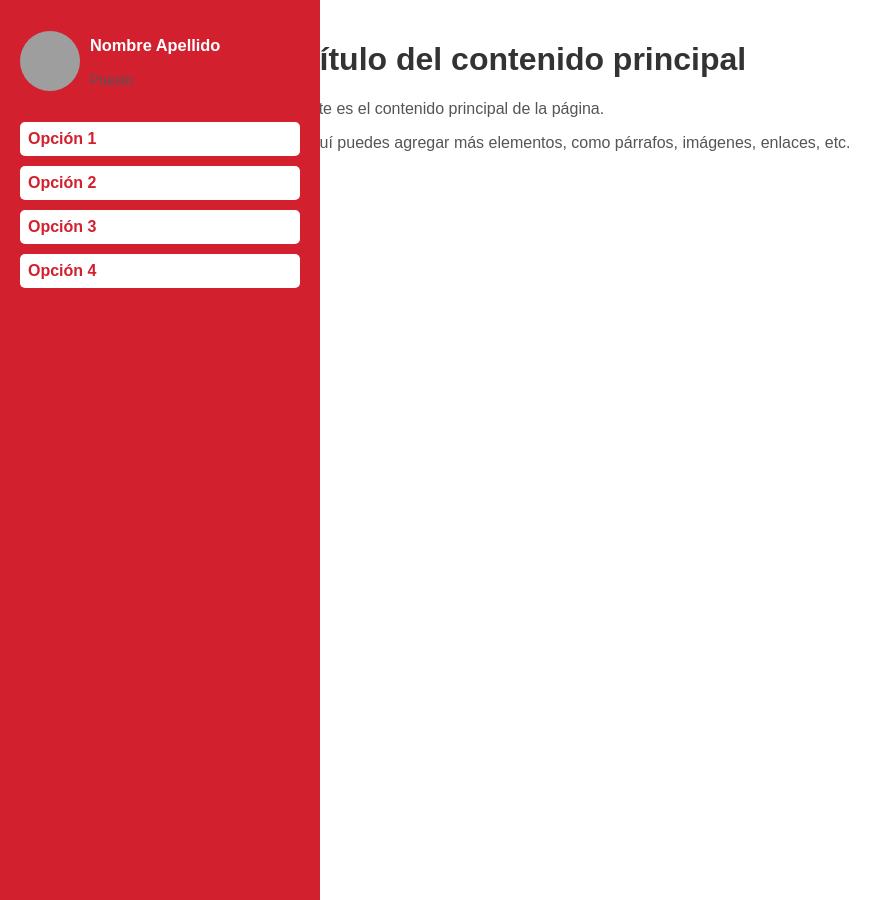
After one commit to JairGonzalaz/Metro_bus_personal, a Django app: template app/template/base/side_bar.html in a window 1280 px wide. The commit adds this page. Shown: the whole page, without its empty margins (0-892 px from the left). Run offline with Django 4.2, Linux system fonts and the light colour scheme; the template is opened without the code that fills it, so the values that code supplies are empty; grey boxes are pictures that could not be loaded.

Commit message:
se actualizaron los colores de los css para que tenga la tematica del metrobus

```diff
--- /dev/null
+++ b/app/static/base/css/side_bar.css
@@ -0,0 +1,72 @@
+body {
+    margin: 0;
+    padding: 0;
+    font-family: Arial, sans-serif;
+}
+
+.sidebar {
+    background-color: #d2202f;
+    color: #fff;
+    width: 280px;
+    height: 100vh;
+    position: fixed;
+    top: 0;
+    left: 0;
+    padding: 20px;
+}
+
+.profile {
+    display: flex;
+    align-items: center;
+    margin-bottom: 20px;
+}
+
+.profile-image {
+    width: 60px;
+    height: 60px;
+    border-radius: 50%;
+    margin-right: 10px;
+}
+
+.profile-info {
+    font-size: 14px;
+}
+
+.menu {
+    margin-bottom: 20px;
+}
+
+.menu ul {
+    list-style: none;
+    padding: 0;
+    margin: 0;
+}
+
+.menu li {
+    margin-bottom: 10px;
+}
+
+.menu a {
+    color: #fff;
+    text-decoration: none;
+    display: block;
+    padding: 8px;
+    border-radius: 5px;
+    background-color: #fff;
+    color: #d2202f;
+    font-weight: bold;
+}
+
+.content {
+    margin-left: 280px; /* Ancho del sidebar */
+    padding: 20px;
+}
+
+/* Estilos adicionales para el contenido principal */
+h1 {
+    color: #333;
+}
+
+p {
+    color: #555;
+}
--- a/app/static/css/style_login.css
+++ b/app/static/base/css/style_login.css
@@ -34,7 +34,7 @@ body {
 h1 {
     font-size: 24px;
     margin-bottom: 20px;
-    color: #d50f2b;
+    color: #d2202f;
 }
 
 form input {
@@ -48,7 +48,7 @@ form input {
 form button {
     width: 100%;
     padding: 10px;
-    background-color: #d50f2b;
+    background-color: #d2202f;
     color: #fff;
     border: none;
     border-radius: 4px;
@@ -57,5 +57,5 @@ form button {
 }
 
 form button:hover {
-    background-color: #b80c24;
+    background-color: #d2202f;
 }
--- a/app/template/base/login.html
+++ b/app/template/base/login.html
@@ -1,8 +1,9 @@
+{% static %}
 <!DOCTYPE html>
 <html>
 <head>
     <title>Iniciar sesión</title>
-    <link rel="stylesheet" type="text/css" href="../../static/css/style_login.css">
+    <link rel="stylesheet" type="text/css" href="{% static  base/css/style_login.css %}">
     <script src="https://code.jquery.com/jquery-3.6.0.min.js"></script>
     <script>
         $(document).ready(function() {
--- /dev/null
+++ b/app/template/base/side_bar.html
@@ -0,0 +1,31 @@
+<!DOCTYPE html>
+<html>
+<head>
+    <title>Mi Sitio Web</title>
+    <link rel="stylesheet" type="text/css" href="../../static/base/css/side_bar.css">
+</head>
+<body>
+    <div class="sidebar">
+        <div class="profile">
+            <img class="profile-image" src="../../static/base/img/file.enc" alt="Imagen de perfil">
+            <div class="profile-info">
+                <h3>Nombre Apellido</h3>
+                <p>Puesto</p>
+            </div>
+        </div>
+        <div class="menu">
+            <ul>
+                <li><a href="#">Opción 1</a></li>
+                <li><a href="#">Opción 2</a></li>
+                <li><a href="#">Opción 3</a></li>
+                <li><a href="#">Opción 4</a></li>
+            </ul>
+        </div>
+    </div>
+    <div class="content">
+        <h1>Título del contenido principal</h1>
+        <p>Este es el contenido principal de la página.</p>
+        <p>Aquí puedes agregar más elementos, como párrafos, imágenes, enlaces, etc.</p>
+    </div>
+</body>
+</html>
```
Also changed, not shown: app/static/base/css/style.css (renamed from app/static/css/style.css, +4 -4 lines), app/template/base/base.html (+5 -4 lines), app/template/base/header.html (added, +12 -0 lines), 1 other file.
